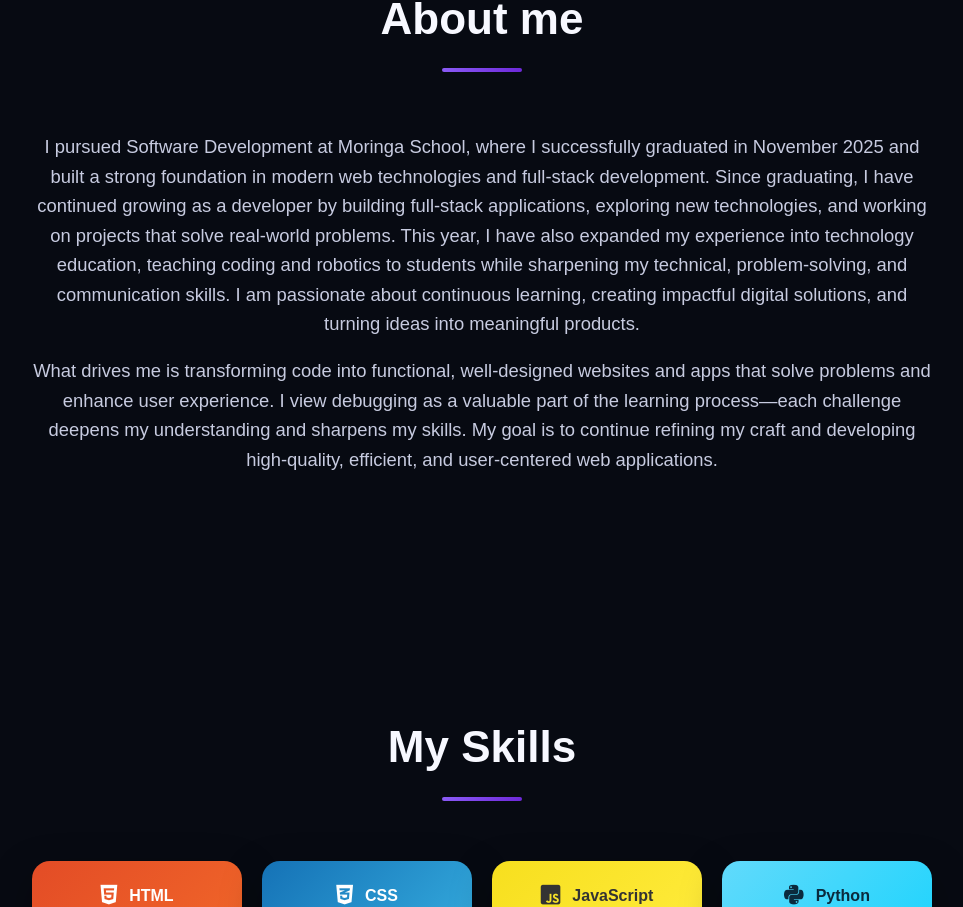
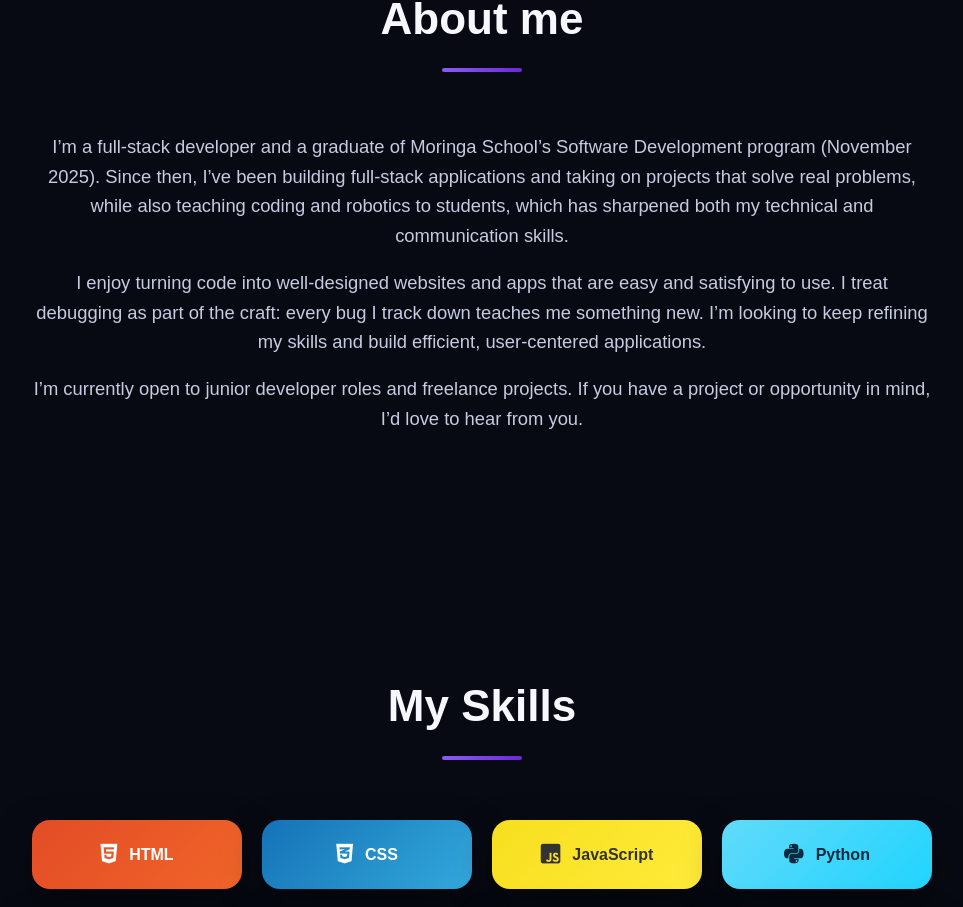
Before and after one commit to Jeremymarube/my-proffesional-portofolio, a Next.js app: page / in a window 1280 px wide. Shown: the part 1014-1921 px from the top of the page, without its empty margins (158-1121 px from the left). Built offline with nearby package versions, Linux system fonts and the light colour scheme; a web font is replaced by a local one.

Commit message:
updating-aboutme-section

```diff
--- a/src/components/About/About.js
+++ b/src/components/About/About.js
@@ -3,20 +3,18 @@ const About = () => {
     <section id="about">
       <h2>About me</h2>
       <p>
-        I pursued Software Development at Moringa School, where I successfully graduated in November
-         2025 and built a strong foundation in modern web technologies and full-stack development.
-          Since graduating, I have continued growing as a developer by building full-stack applications,
-           exploring new technologies, and working on projects that solve real-world problems. This year,
-            I have also expanded my experience into technology education, teaching coding and robotics to
-             students while sharpening my technical, problem-solving, and communication skills.
-             I am passionate about continuous learning, creating impactful digital solutions, and turning ideas into meaningful products.
+        I’m a full-stack developer and a graduate of Moringa School’s Software Development program (November 2025).
+         Since then, I’ve been building full-stack applications and taking on projects that solve real problems,
+          while also teaching coding and robotics to students, which has sharpened both my technical and communication skills.
+             </p>
+      <p>
+        I enjoy turning code into well-designed websites and apps that are easy and satisfying to use.
+         I treat debugging as part of the craft: every bug I track down teaches me something new.
+         I’m looking to keep refining my skills and build efficient, user-centered applications.
       </p>
       <p>
-        What drives me is transforming code into functional, well-designed websites and apps that
-        solve problems and enhance user experience. I view debugging as a valuable part of the
-        learning process—each challenge deepens my understanding and sharpens my skills. My goal is
-        to continue refining my craft and developing high-quality, efficient, and user-centered web
-        applications.
+        I’m currently open to junior developer roles and freelance projects.
+        If you have a project or opportunity in mind, I’d love to hear from you.
       </p>
     </section>
   );
```
